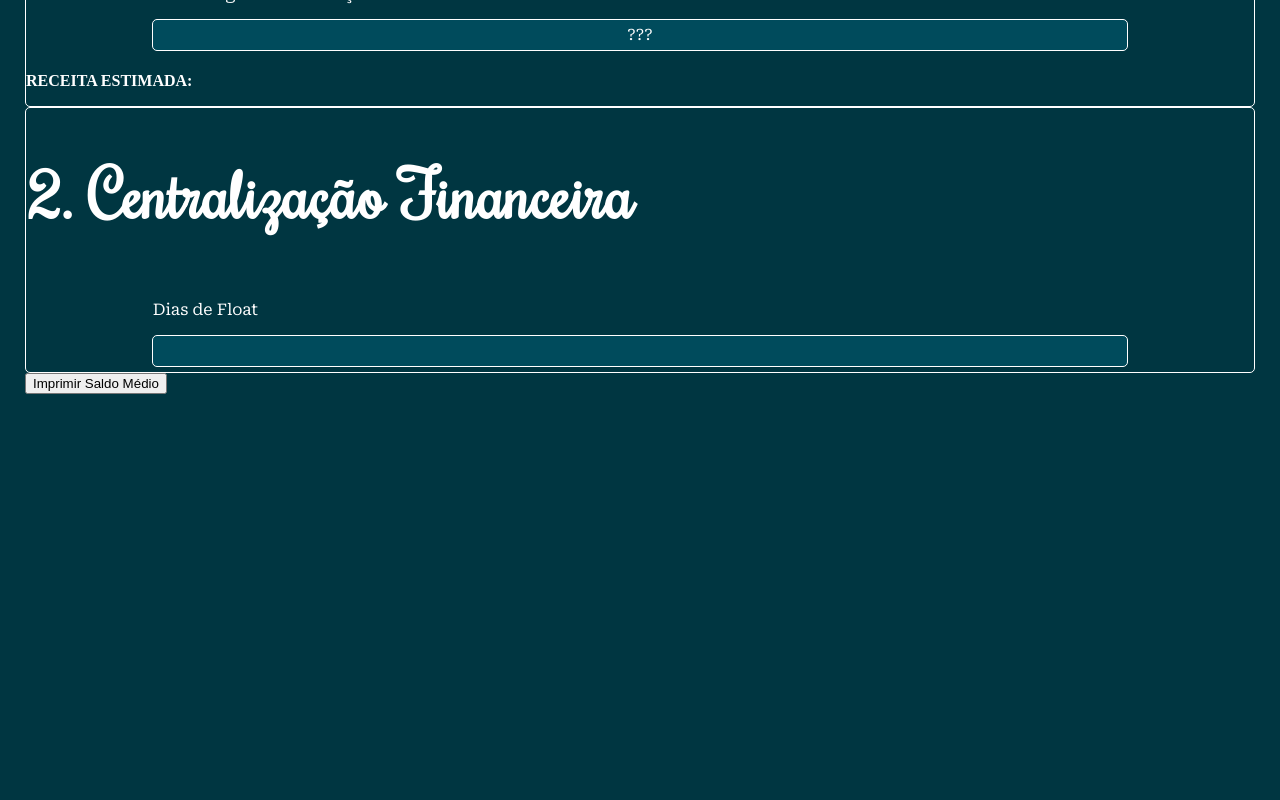
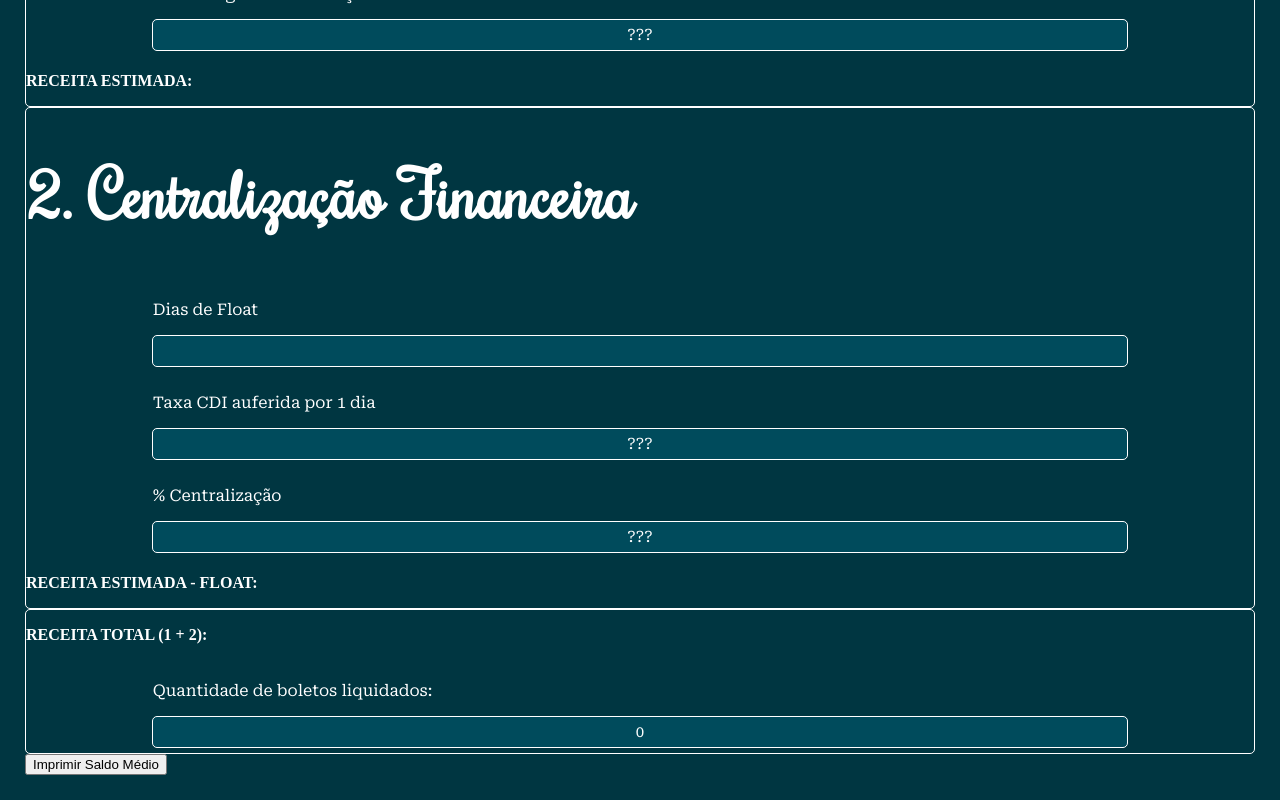
Before and after one commit to hugoFreit4s/simulador-produtos, a React (Create React App) app: page /resultado-boleto in a window 1280 px wide. Shown: the part 558-1358 px from the top of the page. Before the commit the page ends 977 px from the top, so only its background shows below. Built offline with nearby package versions, Linux system fonts and the light colour scheme.

Commit message:
Mais displays e infos de LS

```diff
--- a/src/pages/ResultadoBoleto.js
+++ b/src/pages/ResultadoBoleto.js
@@ -43,6 +43,13 @@ const ResultadoBoleto = () => {
             <div className={rBoletoStl.section}>
                 <h1>2. Centralização Financeira</h1>
                 <DisplayInfo title={'Dias de Float'} data={diasDeFloat} />
+                <DisplayInfo title={'Taxa CDI auferida por 1 dia'} data={'???'} />
+                <DisplayInfo title={'% Centralização'} data={'???'} />
+                <p><strong>RECEITA ESTIMADA - FLOAT:</strong></p>
+            </div>
+            <div className={rBoletoStl.section}>
+            <p><strong>RECEITA TOTAL (1 + 2):</strong></p>
+            <DisplayInfo title={'Quantidade de boletos liquidados:'} data={qtdBoletos} />
             </div>
             <ReactToPrint
                 trigger={() => <button>Imprimir Saldo Médio</button>}
```
